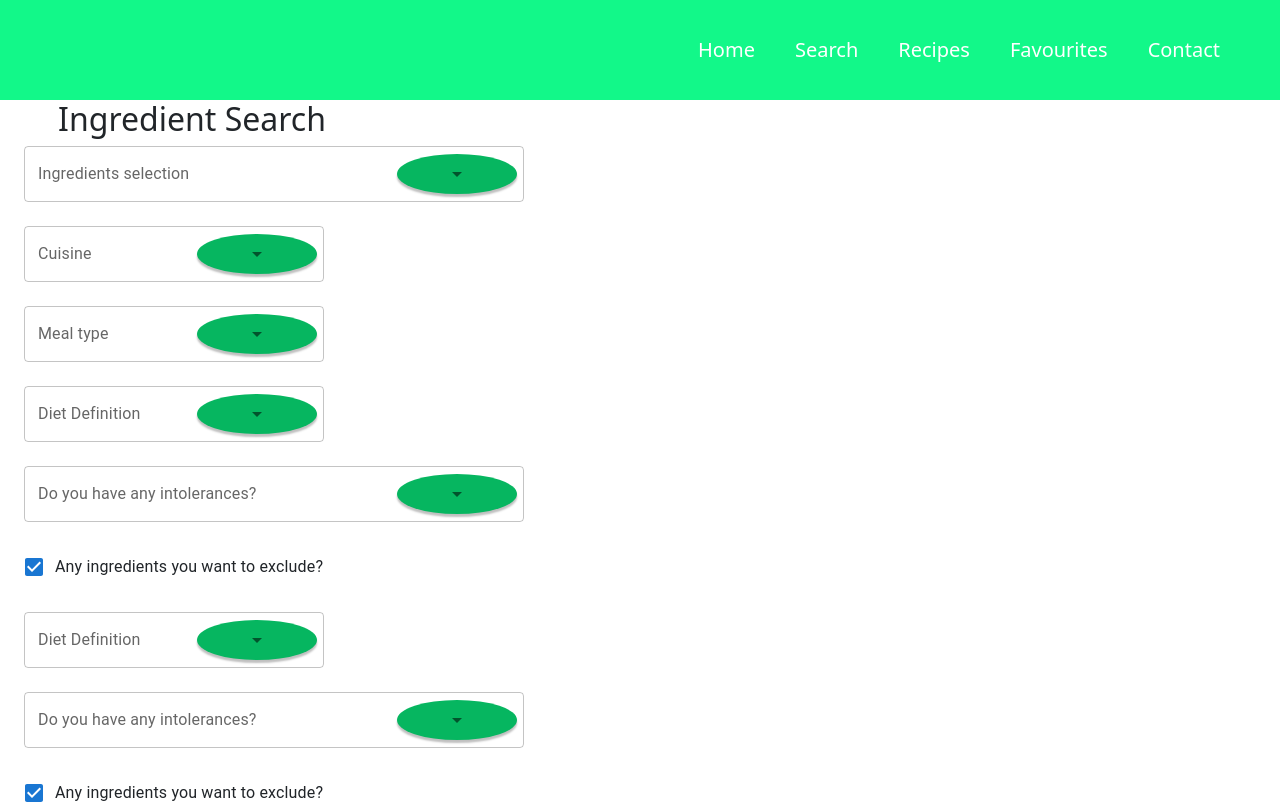
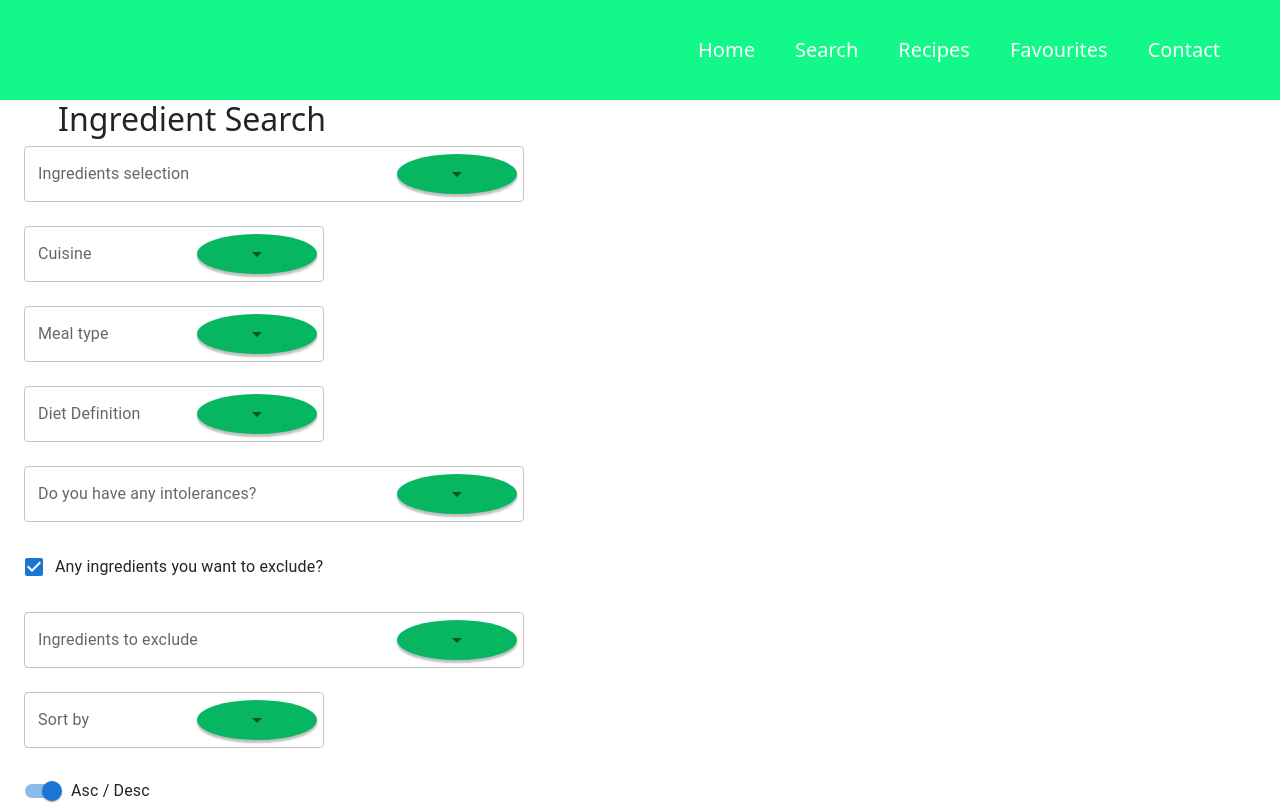
Before and after one commit to koolleeo/Hello-Crumbs-Project, a React (Create React App) app: page /search in a window 1280 px wide. Shown: the top 804 px of the page. Built offline with nearby package versions, Linux system fonts and the light colour scheme.

Commit message:
search page updated. removed duplicate components added during merge resolution, and made change to slider switch logic to resolve error

```diff
--- a/src/pages/SearchPage.js
+++ b/src/pages/SearchPage.js
@@ -137,7 +137,7 @@ dietType === null ? $dietType = '' : $dietType = `&diet=${dietType.type}`
 
 
 // test output
-console.log($selectedValues, $cuisine, $mealType,$intolerance,$excludedValues,$dietType)
+console.log($selectedValues, $cuisine, $mealType,$intolerance,$excludedValues,$dietType, switchBy)
 
 
 const APIkey = `apiKey=be7afc61d90741a1a46cbf724312a257`;
@@ -284,74 +284,6 @@ const searchURL = `https://api.spoonacular.com/recipes/complexSearch?addRecipeIn
                 />
               </FormGroup>
 
-                  {/* diet definitions */}
-
-                  <Autocomplete
-                    disablePortal
-                    id="combo-box"
-                    options={dietDefinition}
-                    getOptionLabel={(option) => option.type}
-
-                    onChange={(event, newValue) =>{
-                      event.preventDefault();
-                      setDietType(newValue);
-                    }}
-
-                    sx={{ width: 300 }}
-                    renderInput={(params) =>
-
-                    <TextField {...params} label="Diet Definition" />
-
-                    }
-
-                  />
-
-                {/* intolerances */}
-
-                <Autocomplete
-                      multiple
-                      id="checkboxes-tags-demo"
-                      options={intolerances}
-                      disableCloseOnSelect
-                      getOptionLabel={(option) => option.type}
-
-                      onChange={(event, newValue) => {
-                        event.preventDefault();
-                        setIntolerance(newValue);
-                      }}
-
-                      renderOption={(props, option, { selected }) => (
-                        <li {...props}>
-                          <Checkbox
-                            icon={icon}
-                            checkedIcon={checkedIcon}
-                            style={{ marginRight: 8 }}
-                            checked={selected}
-                          />
-                          {option.type}
-                        </li>
-                      )}
-                      style={{ width: 500 }}
-                      renderInput={(params) => (
-                        <TextField {...params} label="Do you have any intolerances?" placeholder="Intolerances" />
-                      )}
-                    />
-
-                    <FormGroup>
-
-                      <FormControlLabel
-
-                            control={<Checkbox defaultChecked />}
-                            label="Any ingredients you want to exclude?"
-                            onChange={(event, newvalue) => {
-                                event.preventDefault();
-                                setOption(newvalue);
-                            }}
-
-                        />
-
-                    </FormGroup>
-
                     {/* food to exclude */}
 
                     <Autocomplete
@@ -400,16 +332,19 @@ const searchURL = `https://api.spoonacular.com/recipes/complexSearch?addRecipeIn
 
                   />
   <FormGroup>
-
-                    <FormControlLabel control={<Switch defaultChecked
+  <FormControlLabel
+    control={
+      <Switch
+        defaultChecked
         onChange={(event, newValue) => {
-                                                          event.preventDefault();
           setSwitchBy(newValue);
         }}
       />
-                                              } label="Asc / Desc" />
-
+    }
+    label="Asc / Desc"
+  />
 </FormGroup>
+
 
                 </Stack>
 
```
Lines whose indentation alone changed are shown as unchanged.
